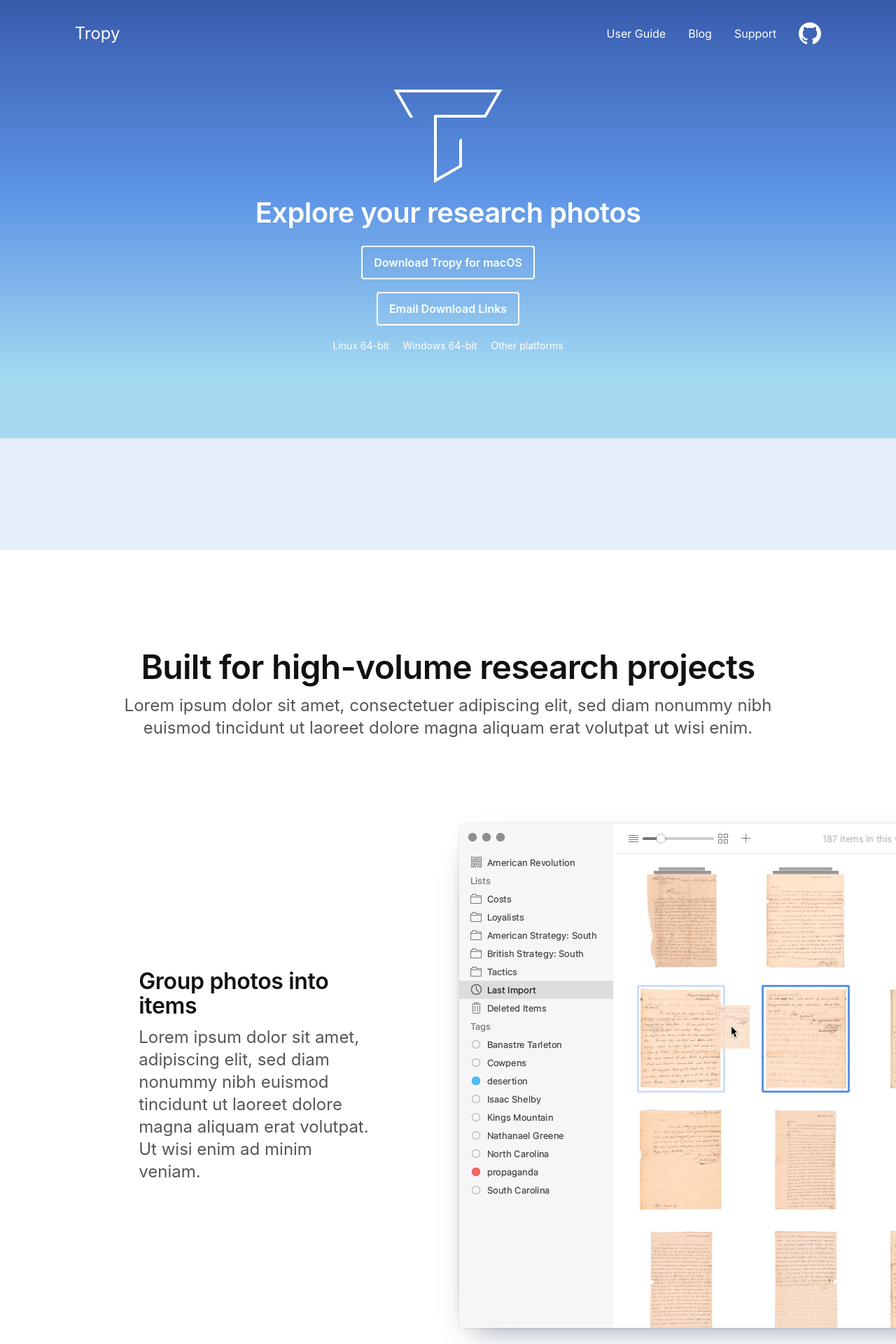
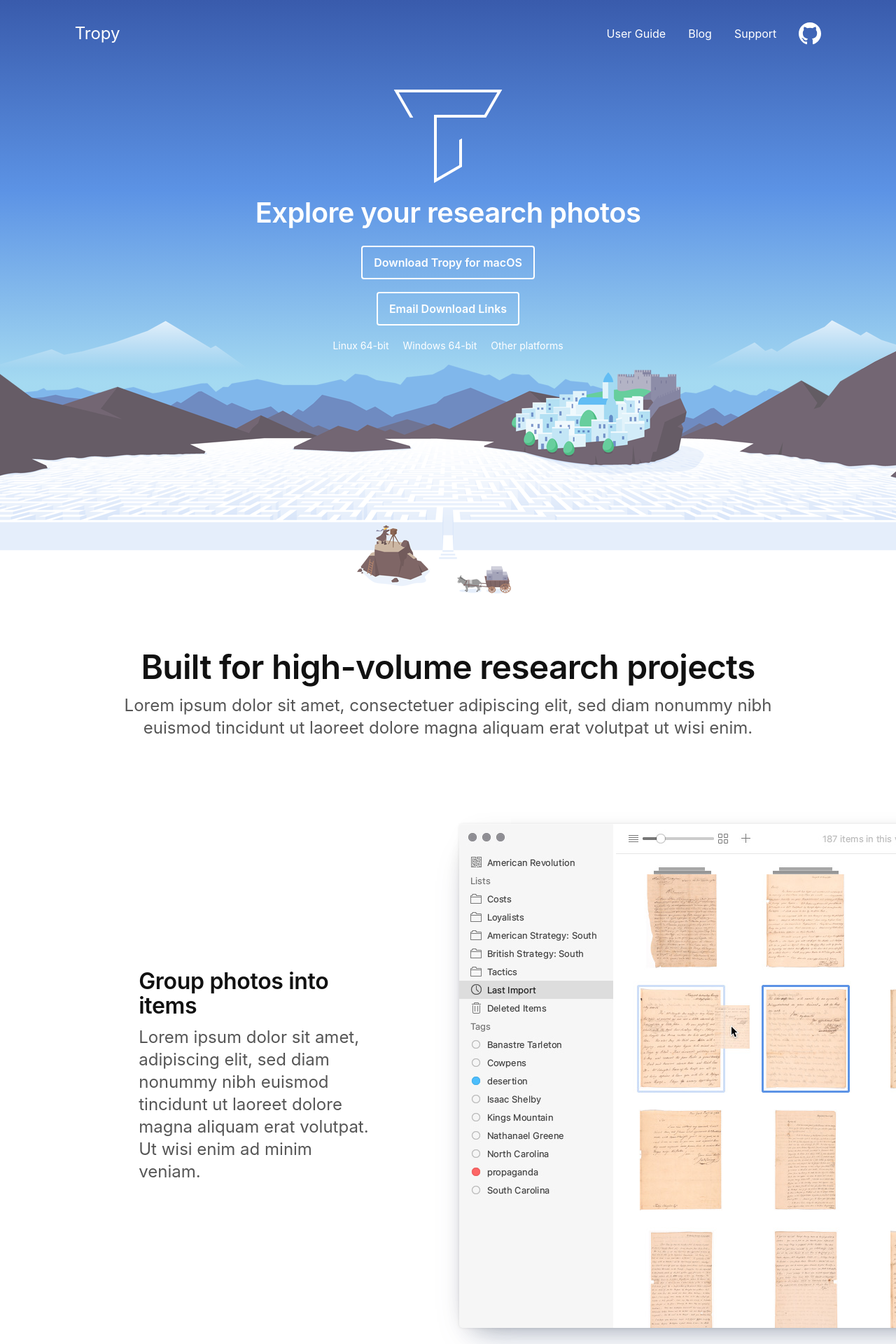
Before and after one commit to tropy/tropy.github.io, a Jekyll site: the page built from index.html, in a window 1280 px wide. Shown: the top 1920 px of the page at 70% size. Built offline with Jekyll 4.4.1, drawn with Linux system fonts in a browser that asks for light colours.

Commit message:
Add hero illustration.

```diff
--- a/assets/stylesheets/_hero.scss
+++ b/assets/stylesheets/_hero.scss
@@ -15,7 +15,7 @@
     padding-top: $header-height + $space-xl;
     padding-bottom: 122px; // 560px height
     margin-top: -$header-height;
-    margin-bottom: 221px;
+    margin-bottom: $section-padding-y + 61px + 32px; // 32px: compensation for illustration
   }
 
   .container-fluid {
@@ -117,7 +117,11 @@
     bottom: -250px;
     left: 0;
     height: 810px;
-    background: url("../images/hero-illustration.svg") no-repeat center bottom;
+    background: url("../images/hero-illustration.png") no-repeat center bottom;
     pointer-events: none;
+
+    @media (min-resolution: 2dppx) {
+      background: url("../images/hero-illustration@2x.png") no-repeat center bottom / 3008px 810px;
+    }
   }
 }
```
Also changed, not shown: assets/images/hero-illustration.png (added), assets/images/hero-illustration.svg (deleted), assets/images/hero-illustration@2x.png (added).
